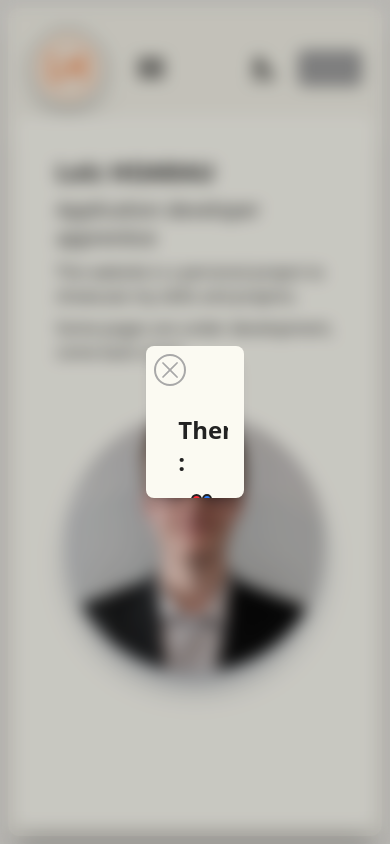
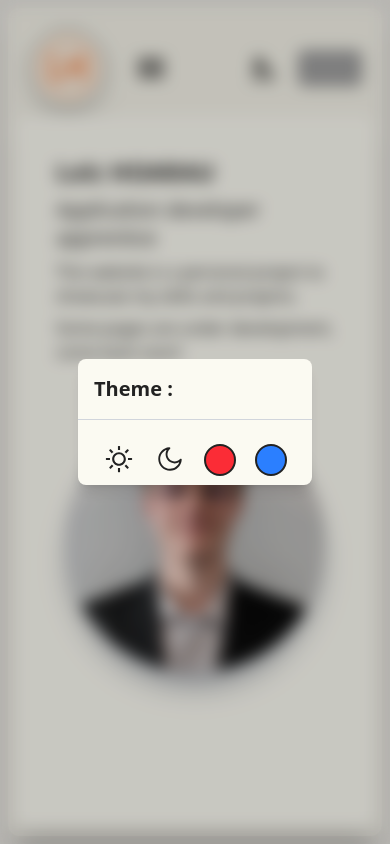
Before and after one commit to Loicrogue/monSite, a React (Vite) app in the folder front/: page / in a window 390 px wide. Both pictures are taken after a click on the button 263 px from the left and 68 px from the top of the page. Built offline with nearby package versions, Linux system fonts and the light colour scheme; grey boxes are pictures that could not be loaded.

Commit message:
added responsivity on theme, language and main modal

```diff
--- a/front/src/components/bannerComponent.tsx
+++ /dev/null
@@ -1,17 +0,0 @@
-import React from 'react';
-import banner from '../assets/banner.png';
-
-interface BannerComponentProps {
-    height?: string;
-    width?: string;
-}
-
-const BannerComponent: React.FC<BannerComponentProps> = ({ height = '60', width = '90' }) => {
-    return (
-    <div>
-        <img className={`h-${height} w-${width}`} alt="banner.png" src={banner}/>
-    </div>
-    );
-};
-
-export default BannerComponent;
--- a/front/src/components/menuComponent.tsx
+++ b/front/src/components/menuComponent.tsx
@@ -9,11 +9,13 @@ import ThemeModal from './modals/themeModal';
 import LanguageModal from './modals/languageModal';
 import useResponsive from '../hooks/useResponsive';
 
-const BannerComponent: React.FC = () => {
+const MenuComponent: React.FC = () => {
     const { t } = useTranslation();
     const navigate = useNavigate();
     const { isMobile, isTablet } = useResponsive();
 	const texteSizeClass = isMobile ? "text-l" : isTablet ? "text-l" : "text-xl";
+	const modalHeightSizeClass = isMobile ? "15%" : isTablet ? "15%" : "15%";
+	const modalWidthSizeClass = isMobile ? "60%" : isTablet ? "40%" : "25%";
     const [isMenuOpen, setIsMenuOpen] = React.useState(false);
     const menuRef = useRef<HTMLDivElement>(null); // ref sur le conteneur menu
 
@@ -50,7 +52,7 @@ const BannerComponent: React.FC = () => {
                 />
                 <div>
                     {isMobile ? (
-                        // Mode mobile → menu burger
+                        // Mode mobile → liste déroulante
                         <div className="relative" ref={menuRef}>
                             <button className="text-3xl p-2 cursor-pointer" onClick={() => setIsMenuOpen((prev) => !prev)}>
                                 <GiHamburgerMenu />
@@ -119,14 +121,14 @@ const BannerComponent: React.FC = () => {
                     />
                 </div>
             </div>
-            <ModalComponent isOpen={isModalThemeOpen} height="18%" width="25%" onClose={() => setIsModalThemeOpen(false)}>
+            <ModalComponent isOpen={isModalThemeOpen} height={`${modalHeightSizeClass}`} width={`${modalWidthSizeClass}`} onClose={() => setIsModalThemeOpen(false)} title={t('pages.settings.theme')}>
                 <ThemeModal />
             </ModalComponent>
-            <ModalComponent isOpen={isModalLanguageOpen} height="18%" width="25%" onClose={() => setIsModalLanguageOpen(false)}>
+            <ModalComponent isOpen={isModalLanguageOpen} height={`${modalHeightSizeClass}`} width={`${modalWidthSizeClass}`} onClose={() => setIsModalLanguageOpen(false)} title={t('pages.settings.language')}>
                 <LanguageModal />
             </ModalComponent>
         </>
     );
 };
 
-export default BannerComponent;
+export default MenuComponent;
--- a/front/src/components/modalComponent.tsx
+++ b/front/src/components/modalComponent.tsx
@@ -1,5 +1,4 @@
 import React, { useRef, useState } from 'react';
-import { XMarkIcon } from '@heroicons/react/24/solid';
 
 interface ModalProps {
     isOpen: boolean;
@@ -7,10 +6,17 @@ interface ModalProps {
     width?: string;
     onClose: () => void;
     children: React.ReactNode;
-    canScroll?: boolean;
+    title?: string; // <--- Ajout ici
 }
 
-const ModalComponent: React.FC<ModalProps> = ({ isOpen, height = '90%', width = '95%', onClose, children, canScroll = true }) => {
+const ModalComponent: React.FC<ModalProps> = ({
+    isOpen,
+    height = '90%',
+    width = '95%',
+    onClose,
+    children,
+    title // <--- Récupération ici
+}) => {
     const modalRef = useRef<HTMLDivElement>(null);
     const [mouseDownOutside, setMouseDownOutside] = useState(false);
 
@@ -39,14 +45,23 @@ const ModalComponent: React.FC<ModalProps> = ({ isOpen, height = '90%', width =
                 e.stopPropagation();
             }}
         >
-            <div ref={modalRef} className="bg-child-container-monSite rounded-lg shadow-lg relative flex flex-col" style={{ width, height }}>
-                <div className="p-4 mb-5 relative">
-                    <button className="absolute top-2 left-2 text-gray-500 hover:text-black" onClick={onClose}>
-                        <XMarkIcon className="size-8 border-2 rounded-full border-special-monSite cursor-pointer text-special-monSite hover:bg-special-monSite hover:text-child-container-monSite bg-child-container-monSite transition duration-300" />
-                    </button>
-                </div>
-                <div className={`p-4 ${canScroll ? 'overflow-y-auto scrollbar-child-container-monSite' : ''} flex-1 ml-4 mr-4`}>
-                    <div className="space-y-4">{children}</div>
+            <div
+                ref={modalRef}
+                className="bg-child-container-monSite rounded-lg shadow-lg relative flex flex-col"
+                style={{ width, height }}
+            >
+                {/* Header avec titre dynamique */}
+                {title && (
+                    <div className="p-4 border-b border-gray-300">
+                        <h2 className="text-xl font-bold text-monSite">{title}</h2>
+                    </div>
+                )}
+
+                {/* Contenu scrollable */}
+                <div className="flex-1 overflow-y-auto p-4 scrollbar-child-container-monSite">
+                    <div className="space-y-4">
+                        {children}
+                    </div>
                 </div>
             </div>
         </div>
--- a/front/src/components/modals/languageModal.tsx
+++ b/front/src/components/modals/languageModal.tsx
@@ -21,15 +21,8 @@ const LanguageModal: React.FC = () => {
       localStorage.setItem('i18nextLng', lang);
   }, [lang, i18n]);
 
-  const choose = (code: 'fr' | 'en') => () => setLang(code);
-
   return (
-    <div>
-      <h2 className="text-2xl font-bold text-monSite mb-4">
-        {t('pages.settings.language')}
-      </h2>
-
-      <div className="flex w-full justify-around items-center">
+      <div className="grid grid-cols-2 gap-4 w-full justify-items-center">
           {languages.map(({ code, flag, name }) => (
               <img
                   key={code}
@@ -38,12 +31,12 @@ const LanguageModal: React.FC = () => {
                   className={`w-16 h-9 object-cover transition-transform duration-200 cursor-pointer rounded-md shadow
                               ${code === lang ? 'ring-2 ring-monSite' : ''}
                               hover:scale-110`}
-            onClick={choose(code)}
+                  onClick={() => setLang(code)}
               />
           ))}
       </div>
-    </div>
   );
+
 };
 
 export default LanguageModal;
--- a/front/src/components/modals/themeModal.tsx
+++ b/front/src/components/modals/themeModal.tsx
@@ -1,10 +1,7 @@
 import React, { useState, useEffect } from 'react';
-import { useTranslation } from 'react-i18next';
 import { AiOutlineSun, AiOutlineMoon } from 'react-icons/ai';
 
 const ThemeModal: React.FC = () => {
-    const { t } = useTranslation();
-
     const [theme, setTheme] = useState<string>(() => localStorage.getItem('theme') || 'light');
 
     useEffect(() => {
@@ -15,34 +12,38 @@ const ThemeModal: React.FC = () => {
         localStorage.setItem('theme', theme);
     }, [theme]);
 
-    const setLightTheme = () => setTheme('light');
-    const setDarkTheme = () => setTheme('dark');
-    const setRedTheme = () => setTheme('red');
-    const setBlueTheme = () => setTheme('blue');
-
     return (
-        <div>
-            <h2 className="text-2xl text-monSite font-bold mb-4">{t('pages.settings.theme')}</h2>
-            <div className="flex w-full justify-around items-center">
+        <div className="flex flex-wrap w-full justify-center">
+            <div className="basis-1/4 flex justify-center mt-2 mb-2">
                 <AiOutlineSun
                     className="text-3xl text-monSite transition-transform duration-200 hover:scale-120 cursor-pointer"
-                    onClick={setLightTheme}
+                    onClick={() => setTheme('light')}
                 />
+            </div>
+
+            <div className="basis-1/4 flex justify-center mt-2 mb-2">
                 <AiOutlineMoon
                     className="text-3xl text-monSite transition-transform duration-200 hover:scale-120 cursor-pointer"
-                    onClick={setDarkTheme}
+                    onClick={() => setTheme('dark')}
                 />
+            </div>
+
+            <div className="basis-1/4 flex justify-center mt-2 mb-2">
                 <button
                     className="w-8 h-8 border-2 border-monSite bg-red-500 transition-transform duration-200 hover:scale-110 cursor-pointer rounded-full"
-                    onClick={setRedTheme}
-                ></button>
+                    onClick={() => setTheme('red')}
+                />
+            </div>
+
+            <div className="basis-1/4 flex justify-center mt-2 mb-2">
                 <button
                     className="w-8 h-8 border-2 border-monSite bg-blue-500 transition-transform duration-200 hover:scale-110 cursor-pointer rounded-full"
-                    onClick={setBlueTheme}
-                ></button>
+                    onClick={() => setTheme('blue')}
+                />
             </div>
         </div>
     );
+
 };
 
 export default ThemeModal;
```
Lines whose indentation alone changed are shown as unchanged.
